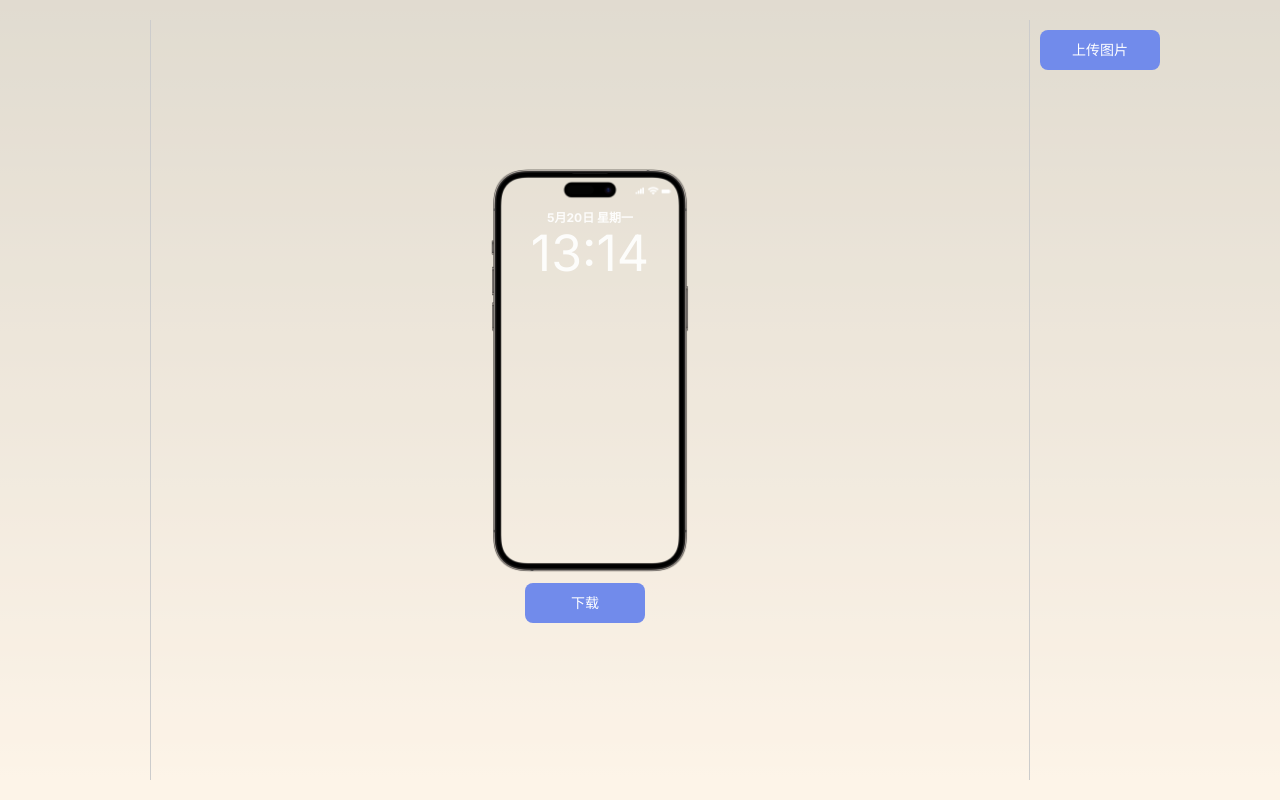
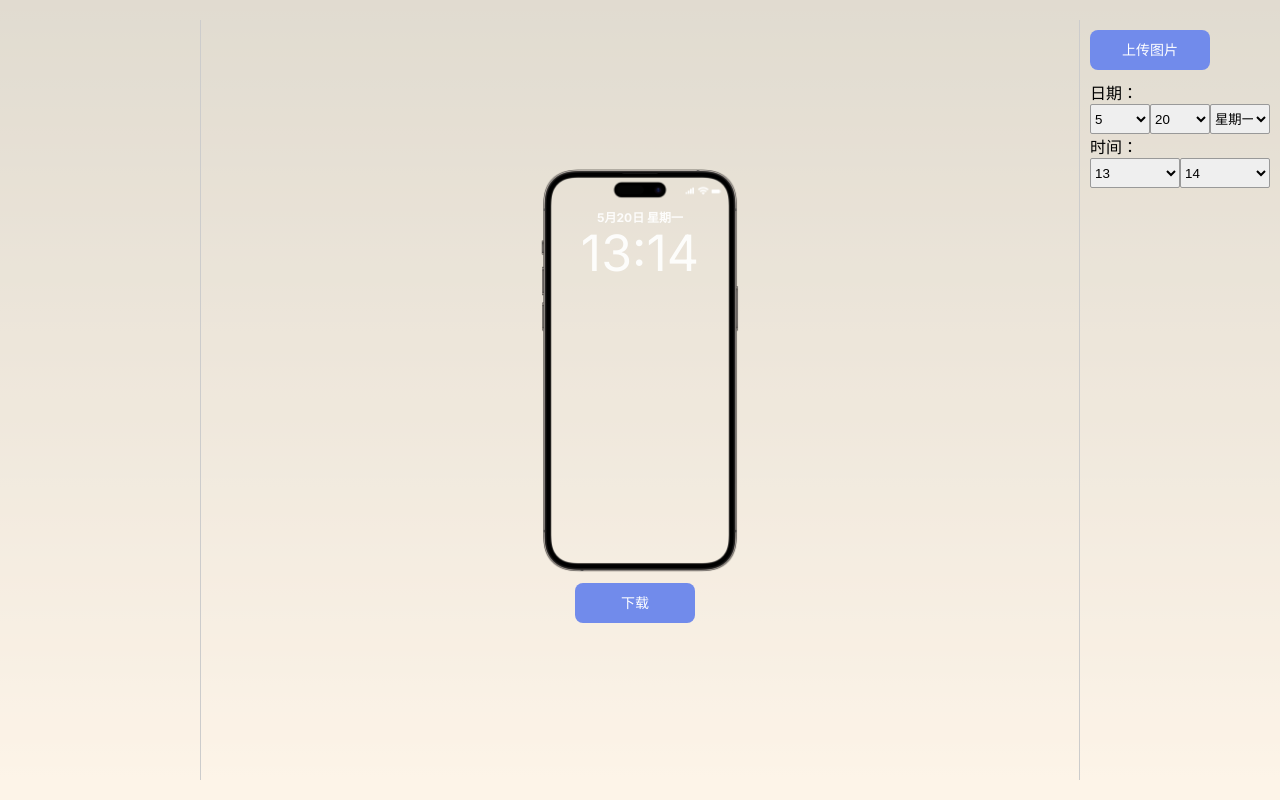
Before and after one commit to jiangren/yichengcool, a Next.js app: page /iphone in a window 1280 px wide. Built offline with nearby package versions, Linux system fonts and the light colour scheme.

Commit message:
feat: update

```diff
--- a/package.json
+++ b/package.json
@@ -12,7 +12,8 @@
     "html2canvas": "^1.4.1",
     "next": "14.2.3",
     "react": "^18",
-    "react-dom": "^18"
+    "react-dom": "^18",
+    "react-hot-toast": "^2.4.1"
   },
   "devDependencies": {
     "@types/node": "^20",
--- a/src/app/iphone/components/img_container.tsx
+++ b/src/app/iphone/components/img_container.tsx
@@ -1,29 +1,34 @@
 import React, { useState, useRef, useCallback } from 'react';
 import html2canvas from 'html2canvas';
+import toast from 'react-hot-toast';
+import { ITimeInfo } from '@/utils/types';
 import styles from "./img.module.css";
 import globalStyles from '../page.module.css';
 
 interface IImgContainer {
     imageUrl: string;
     name?: string;
-    week?: string;
-    time?: string
+    timeInfo?: ITimeInfo
 }
 
-const ShowImg = ({ imageUrl, week, time } : IImgContainer) => (
+const ShowImg = ({ imageUrl, timeInfo } : IImgContainer) => (
     <>
         <img className={styles.cover} src="/images/iphonebg.png" alt="Logo" />
-        <div className={styles.week}>{week}</div>
-        <div className={styles.time}>{time}</div>
+        {
+            timeInfo && (
+                <>
+                    <div className={styles.week}>{`${timeInfo.month}月${timeInfo.day}日 ${timeInfo.week}`}</div>
+                    <div className={styles.time}>{`${timeInfo.hour}:${timeInfo.minute}`}</div>
+                </>
+            )
+        }
         {
             imageUrl && <div className={styles.uploadimg} style={{backgroundImage: `url(${imageUrl})`}} />
         }
     </>
 );
 
-const ImgContainer = ({ imageUrl, name }: IImgContainer) => {
-    const [week] = useState('5月20日 星期一');
-    const [time] = useState('13:14');
+const ImgContainer = ({ imageUrl, name, timeInfo }: IImgContainer) => {
     const captureRef = useRef(null);
 
     const handleCapture = useCallback(async () => {
@@ -40,17 +45,21 @@ const ImgContainer = ({ imageUrl, name }: IImgContainer) => {
             link.href = imgData;
             link.download = `iphone_${name as string}`;
             link.click();
+        } else if (!imageUrl) {
+            toast.error('请上传图片!');
+        } else {
+            toast.error('未知错误，请刷新页面');
         }
     }, [imageUrl, name]);
 
     return (
         <div className={styles.imgcontainer}>
             <div className={styles.showcontainer}>
-                <ShowImg imageUrl={imageUrl} week={week} time={time} />
+                <ShowImg imageUrl={imageUrl} timeInfo={timeInfo} />
             </div>
             <div className={styles.shodowcontainer}>
                 <div className={styles.showcontainer2} ref={captureRef}>
-                    <ShowImg imageUrl={imageUrl} week={week} time={time} />
+                    <ShowImg imageUrl={imageUrl} timeInfo={timeInfo} />
                 </div>
             </div>
             <div className={`${globalStyles.btn} ${styles.downloadbtn}`} onClick={handleCapture} style={{ marginRight: '10px' }}>下载</div>
--- a/src/app/iphone/components/opt.module.css
+++ b/src/app/iphone/components/opt.module.css
@@ -3,6 +3,6 @@
     display: flex;
     flex-direction: column;
     flex: none;
-    width: 250px;
+    width: 200px;
     padding: 10px;
 }
--- a/src/app/iphone/components/opt_container.tsx
+++ b/src/app/iphone/components/opt_container.tsx
@@ -1,6 +1,9 @@
 import React, { useCallback } from 'react';
 import styles from "./opt.module.css";
 import globalStyles from '../page.module.css';
+import Select from '@/components/form/select';
+import { Months, Days, Weeks, Hours, Minutes } from '@/utils/constants';
+import { ITimeInfo } from '@/utils/types';
 
 // const getCurName = (name: string) => {
 //     const arr = name.split('.');
@@ -8,7 +11,7 @@ import globalStyles from '../page.module.css';
 //     return arr.join('.');
 // }
 
-const OptContainer = ({ setImageInfo }: { setImageInfo: any }) => {
+const OptContainer = ({ setImageInfo, setTimeInfo, timeInfo }: { setImageInfo: any; setTimeInfo: any; timeInfo: ITimeInfo }) => {
     const handleImageChange = useCallback((event:any) => {
         const file = event.target.files[0];
         if (file) {
@@ -22,12 +25,53 @@ const OptContainer = ({ setImageInfo }: { setImageInfo: any }) => {
             reader.readAsDataURL(file);
         }
     }, [setImageInfo]);
-
+    console.log(timeInfo);
     return (
         <div className={styles.optcontainer}>
             <div className={globalStyles.btn} onClick={() => {
                 document.getElementById('uploadimgnode')?.click();
             }}>上传图片</div>
+            <div>
+                <div>日期：</div>
+                <div className={globalStyles.flex}>
+                    <Select options={Months} value={timeInfo.month} onChange={((val: any) => {
+                        setTimeInfo({
+                            ...timeInfo,
+                            month: val
+                        })
+                    })} />
+                    <Select options={Days} value={timeInfo.day} onChange={((val: any) => {
+                        setTimeInfo({
+                            ...timeInfo,
+                            day: val
+                        })
+                    })} />
+                    <Select options={Weeks} value={timeInfo.week} onChange={((val: any) => {
+                        setTimeInfo({
+                            ...timeInfo,
+                            week: val
+                        })
+                    })} />
+                </div>
+            </div>
+            <div>
+                <div>时间：</div>
+                <div className={globalStyles.flex}>
+                    <Select options={Hours} value={timeInfo.hour} onChange={((val: any) => {
+                        setTimeInfo({
+                            ...timeInfo,
+                            hour: val
+                        })
+                    })} />
+                    <Select options={Minutes} value={timeInfo.minute} onChange={((val: any) => {
+                        setTimeInfo({
+                            ...timeInfo,
+                            minute: val
+                        })
+                    })} />
+                </div>
+
+            </div>
             <input id="uploadimgnode" style={{display: 'none'}} type="file" accept="image/*" onChange={handleImageChange} />
         </div>
     )
--- a/src/app/iphone/components/select.module.css
+++ b/src/app/iphone/components/select.module.css
@@ -1,4 +1,4 @@
 .selectcontainer {
     flex: none;
-    width: 150px;
+    width: 200px;
 }
--- a/src/app/iphone/page.module.css
+++ b/src/app/iphone/page.module.css
@@ -19,3 +19,7 @@
     margin-bottom: 10px;
     cursor: pointer;
 }
+
+.flex {
+    display: flex;
+}
--- a/src/app/iphone/page.tsx
+++ b/src/app/iphone/page.tsx
@@ -1,18 +1,22 @@
 'use client'
 import React, { useState } from 'react';
+import { Toaster } from "react-hot-toast";
 import styles from "./page.module.css";
 import SelectContainer from './components/select_container';
 import ImgContainer from './components/img_container';
 import OptContainer from './components/opt_container';
+import { ITimeInfo } from '@/utils/types';
 
 export default function Home() {
     const [imageInfo, setImageInfo] = useState<{url: string; name: string}>({url: '', name: ''});
+    const [timeInfo, setTimeInfo] = useState<ITimeInfo>({month: '5', day: '20', week: '星期一', hour: '13', minute: '14'});
 
     return (
         <div className={styles.pagecontainer}>
+            <Toaster position="top-center" />
             <SelectContainer />
-            <ImgContainer imageUrl={imageInfo.url} name={imageInfo.name} />
-            <OptContainer setImageInfo={setImageInfo} />
+            <ImgContainer imageUrl={imageInfo.url} name={imageInfo.name} timeInfo={timeInfo} />
+            <OptContainer setImageInfo={setImageInfo} setTimeInfo={setTimeInfo} timeInfo={timeInfo} />
         </div>
     );
 }
--- /dev/null
+++ b/src/components/form/select.js
@@ -0,0 +1,23 @@
+import React from 'react';
+import styles from './select.module.css';
+
+const Select = ({options, onChange, value}) => {
+    return (
+        <select className={styles.selectWrap} onChange={(e) => {
+            onChange(e.target.value);
+        }} value={value}>
+            {
+                options.map((option, index) => (
+                    <option
+                        key={index}
+                        className={styles.option}
+                        value={option.value ? option.value : option}>
+                        {option.name ? option.name : option}
+                    </option>
+                ))
+            }
+        </select>
+    )
+}
+
+export default Select;
--- /dev/null
+++ b/src/components/form/select.module.css
@@ -0,0 +1,14 @@
+.selectWrap {
+    width: 100%;
+    height: 30px;
+    user-select: none;
+    outline: none;
+    border-radius: 2px;
+    border: 1px solid #999;
+}
+
+.option {
+    box-sizing: border-box;
+    width: 100%;
+    padding: 2px 4px;
+}
--- /dev/null
+++ b/src/utils/constants.js
@@ -0,0 +1,19 @@
+export const Months = [
+    1, 2, 3, 4, 5, 6, 7, 8, 9, 10, 11, 12
+];
+
+export const Days = [
+    1, 2, 3, 4, 5, 6, 7, 8, 9, 10, 11, 12, 13, 14, 15, 16, 17, 18, 19, 20, 21, 22, 23, 24, 25, 26, 27, 28, 29, 30, 31
+];
+
+export const Weeks = [
+    '星期一', '星期二', '星期三', '星期四', '星期五', '星期六', '星期日'
+];
+
+export const Hours = [
+    1, 2, 3, 4, 5, 6, 7, 8, 9, 10, 11, 12, 13, 14, 15, 16, 17, 18, 19, 20, 21, 22, 23
+];
+
+export const Minutes = [
+    0, 1, 2, 3, 4, 5, 6, 7, 8, 9, 10, 11, 12, 13, 14, 15, 16, 17, 18, 19, 20, 21, 22, 23, 24, 25, 26, 27, 28, 29, 30, 31, 32, 33, 34, 35, 36, 37, 38, 39, 40, 41, 42, 43, 44, 45, 46, 47, 48, 49, 50, 51, 52, 53, 54, 55, 56, 57, 58, 59
+];
--- /dev/null
+++ b/src/utils/types.ts
@@ -0,0 +1,3 @@
+export interface ITimeInfo {
+    month: string; day: string; week: string; hour: string; minute: string;
+}
```
Also changed, not shown: src/utils/index.js (added), 1 other file (tests, documents, lock files or other folders).
